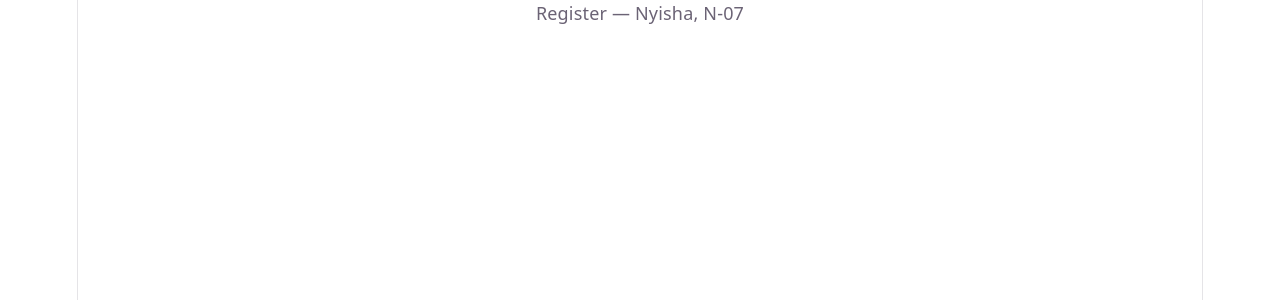
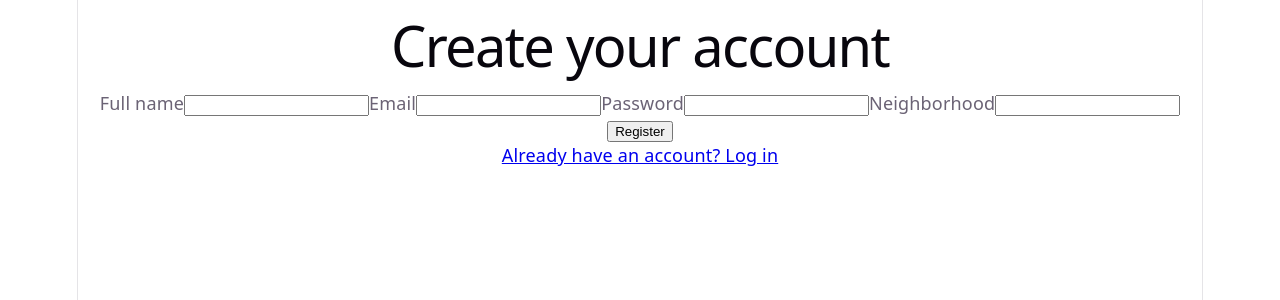
Before and after one commit to NyishaMarie/Capstone_2DoorsDown, a React (Vite) app in the folder client/: page /register in a window 1280 px wide. Shown: the top 300 px of the page. Built offline with nearby package versions, Linux system fonts and the light colour scheme.

Commit message:
N-07: added the Register and Login pages and a shared Errors component. Both forms use formData, call register or login from AuthContext, and send you to /browse when it works. Also caught one more res.send in auth.js that should have been res.json

```diff
--- a/client/src/App.jsx
+++ b/client/src/App.jsx
@@ -5,6 +5,8 @@ import { AuthProvider } from './auth/AuthContext.jsx';
 import ProtectedRoute from './components/ProtectedRoute.jsx';
 import Layout from './layout/Layout.jsx';
 import Browse from './pages/Browse.jsx';
+import Login from './pages/Login.jsx';
+import Register from './pages/Register.jsx';
 
 // Stands in for pages that aren't written yet.
 function Soon({ name, owner, ticket }) {
@@ -22,8 +24,8 @@ export default function App() {
             <Route path="browse" element={<Browse />} />
             <Route path="tools/:id" element={<Soon name="Tool detail" owner="Priscilla" ticket="P-07" />} />
             <Route path="users/:id" element={<Soon name="Profile" owner="Priscilla" ticket="P-15" />} />
-            <Route path="login" element={<Soon name="Login" owner="Nyisha" ticket="N-07" />} />
-            <Route path="register" element={<Soon name="Register" owner="Nyisha" ticket="N-07" />} />
+            <Route path="login" element={<Login />} />
+            <Route path="register" element={<Register />} />
 
             {/* everything in here needs a login, ProtectedRoute bounces you to /login without one */}
             <Route element={<ProtectedRoute />}>
--- a/client/src/components/Errors.jsx
+++ b/client/src/components/Errors.jsx
@@ -0,0 +1,10 @@
+// shared error message, so every form and page shows problems the same way
+
+export default function Errors({ message }) {
+
+  // nothing went wrong, so render nothing at all
+    if (!message) return null;
+
+  // role="alert" tells screen readers to announce this the moment it appears
+    return <p role="alert">{message}</p>;
+}
--- a/client/src/pages/Login.jsx
+++ b/client/src/pages/Login.jsx
@@ -0,0 +1,45 @@
+// the log in form, same shape as register with two fields instead of four
+
+import { useState } from "react";
+import { Link, useNavigate } from "react-router-dom";
+import { useAuth } from "../auth/AuthContext.jsx";
+import Errors from "../components/Errors.jsx";
+
+export default function Login() {
+    const { login } = useAuth();
+    const navigate = useNavigate();
+    const [error, setError] = useState(null);
+
+    const tryLogin = async (formData) => {
+        setError(null);
+
+    const email = formData.get("email");
+    const password = formData.get("password");
+
+    try {
+        await login({ email, password });
+        navigate("/browse");
+    } catch (e) {
+        setError(e.message);
+    }
+};
+
+    return (
+        <>
+            <h1>Log in</h1>
+            <form action={tryLogin}>
+                <label>
+                    Email
+                <input type="email" name="email" required />
+            </label>
+            <label>
+                Password
+                <input type="password" name="password" required />
+            </label>
+            <button>Log in</button>
+            <Errors message={error} />
+        </form>
+        <Link to="/register">Need an account? Register</Link>
+        </>
+    );
+}
--- a/client/src/pages/Register.jsx
+++ b/client/src/pages/Register.jsx
@@ -0,0 +1,64 @@
+// the sign up form, makes the account and logs them straight in
+
+import { useState } from "react";
+import { Link, useNavigate } from "react-router-dom";
+import { useAuth } from "../auth/AuthContext.jsx";
+import Errors from "../components/Errors.jsx";
+
+export default function Register() {
+
+    // register comes from AuthContext, it does the fetch and saves the token
+    const { register } = useAuth();
+
+    // navigate is how you move to another page from inside a function
+    const navigate = useNavigate();
+
+    const [error, setError] = useState(null);
+
+    const tryRegister = async (formData) => {
+
+        // wipe the old message so a second try doesn't show a stale error
+        setError(null);
+
+        // formData grabs each value by the name attribute on the input
+        const email = formData.get("email");
+        const password = formData.get("password");
+        const fullName = formData.get("fullName");
+        const neighborhood = formData.get("neighborhood");
+
+        try {
+            await register({ email, password, fullName, neighborhood });
+            navigate("/browse");
+        } catch (e) {
+            // apiRequest throws with the server's own sentence, so this is the real reason
+            setError(e.message);
+        }
+    };
+
+    return (
+        <>
+            <h1>Create your account</h1>
+            <form action={tryRegister}>
+                <label>
+                    Full name
+                    <input type="text" name="fullName" required />
+                </label>
+                <label>
+                    Email
+                    <input type="email" name="email" required />
+                </label>
+                <label>
+                    Password
+                    <input type="password" name="password" minLength={8} required />
+                </label>
+                <label>
+                    Neighborhood
+                    <input type="text" name="neighborhood" required />
+                </label>
+                <button>Register</button>
+                <Errors message={error} />
+            </form>
+            <Link to="/login">Already have an account? Log in</Link>
+        </>
+    );
+}
```
Also changed, not shown: 1 other file (tests, documents, lock files or other folders).
